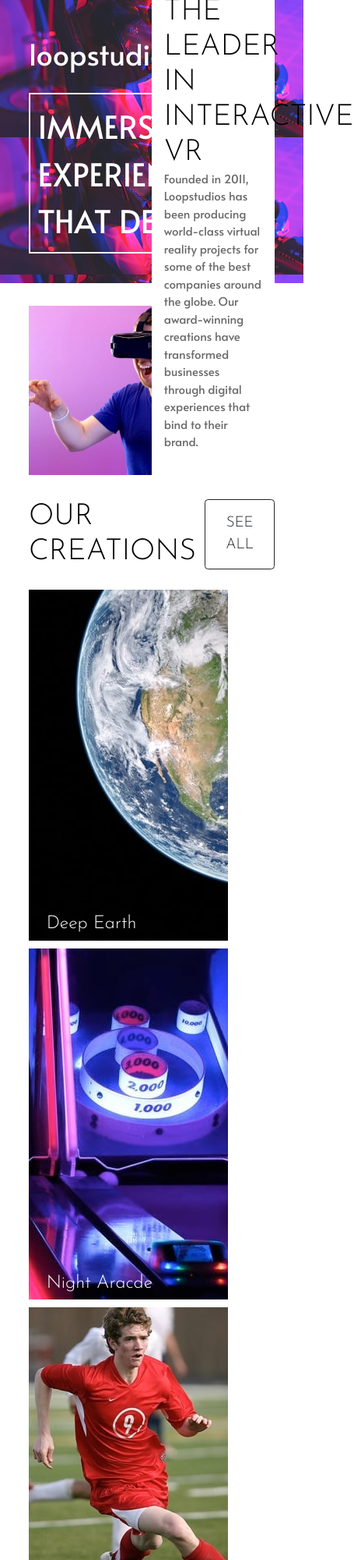
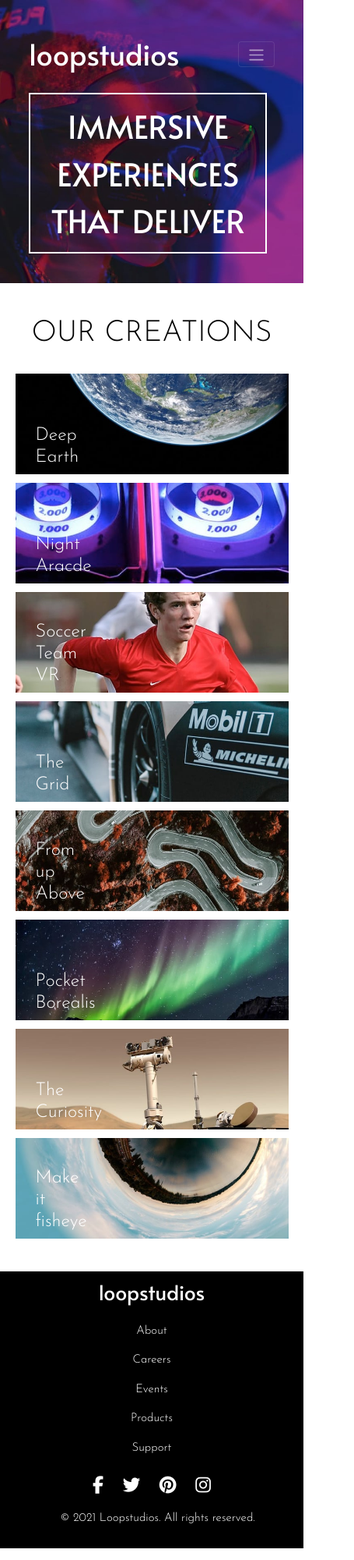
Before and after one commit to VJ4538/LoopStudios, a plain HTML site: page index.html in a window 390 px wide. Shown: the top 2000 px of the page at 78% size, 455 px wide, since content can reach past the window. Drawn offline with nearby package versions, Linux system fonts and the light colour scheme.

Commit message:
Responsive layout added tablet and mobile

```diff
--- a/assets/styles/styles.css
+++ b/assets/styles/styles.css
@@ -24,7 +24,6 @@ section{
 .colored-section{
     color:hsl(0, 0%, 100%);
     font-family: 'Alata', sans-serif;
-
 }
 
 /*Color adn text*/
@@ -45,17 +44,21 @@ section{
 }
 .navbar-dark .navbar-nav .nav-link {
     color:white;
+    padding-left:0;
 }
 /*header*/
 #header{
     background-image:url(/assets/images/desktop/image-hero.jpg);
-    background-size: 100%;
+    background-size: cover;
 }
 
 /*navbar*/
 .navbar-brand{
     font-size:2.5rem;
     cursor:default;
+}
+.navbar-nav{
+    flex-direction: row;
 }
 #header .navbar-dark .navbar-nav .nav-link {
     color:white;
@@ -126,7 +129,11 @@ section{
 }
 
 /*Content end*/
-
+/*Mobile content*/
+#mobileContent{
+    display:none;
+}
+/*Mobile content end*/
 /*Footer*/
 #footer{
     background-color:black;
@@ -135,9 +142,7 @@ section{
     margin-right:10px;
     text-align: left;
 }
-.align{
-    padding-left:0.5rem;
-}
+
 .logo{
     display:flex;
 }
@@ -151,7 +156,98 @@ section{
 
 }
 
-.rights{
+.rights p{
     display:inline-block;
     margin:1rem;
 }
+
+
+/*Tablet size*/
+@media only screen and (max-width: 768px)and (min-width: 426px) {
+    /*Container*/
+    .container-fluid{
+        padding:3% 3%;
+    }
+    /*Header*/
+    /*Mobile content*/
+    #mobileContent{
+        display: none;
+    }
+    .title-h1{
+        font-size:2rem;
+    }
+    .img-container{
+        flex-direction: column;
+    }
+    .text-box{
+        order:-1;
+        position: relative;
+        width:100%;
+        text-align: center;
+    }
+
+    .creation{
+        margin-top:7%;
+    }
+
+    .s-icons .fab {
+        font-size:1.5rem;
+    }
+}
+
+/*Mobile*/
+@media only screen and (max-width: 425px) {
+
+    /*Content section*/
+    #content{
+        display:none;
+    }
+    #mobileContent{
+        display:unset;
+    }
+
+    /*Header*/
+    #header{
+        background-image: url(/assets/images/mobile/image-hero.jpg);
+    }
+    .title-box{
+        text-align: center;
+    }
+    .navbar-nav{
+        flex-direction: column;
+        text-align: center;
+    }
+    /*Content*/
+    .box-text{
+        width:20%;
+    }
+    .title-h1{
+        text-align: center;
+    }
+    /*Footer*/
+    .footer-section{
+        text-align:center !important;
+    }
+    .footer-nav ul{
+        flex-direction: column;
+        margin:0 auto;
+    }
+    .footer-nav ul li a{
+        text-align: center !important;
+        margin-right:0 !important;
+    }
+    .logo{
+        order:3;
+    }
+    .rights{
+        text-align:center !important;
+        order:4;
+    }
+    .s-icons{
+        margin:0 auto!important;
+    }
+    .s-icons .fab {
+        font-size:1.5rem;
+    }
+
+}
--- a/index.html
+++ b/index.html
@@ -122,14 +122,63 @@
         </div>
     </div>
   </section>
+  <section id="mobileContent">
+    <div class="container-fluid">
+      <h1 class="title-h1"> Our creations</h1>
+
+      <div class="box-section row">
+        <div class="box col-sm-12">
+              <img class="creation-img img-fluid" src="assets/images/mobile/image-deep-earth.jpg" alt="Deep Earth img">
+              <h2 class="box-text">Deep Earth</h2>
+        </div>
+
+        <div class="box col-sm-12">
+          <img class="creation-img img-fluid" src="assets/images/mobile/image-night-arcade.jpg" alt="Night Aracde img">
+          <h2 class="box-text">Night Aracde</h2>
+        </div>
+
+        <div class="box col-sm-12">
+          <img class="creation-img img-fluid" src="assets/images/mobile/image-soccer-team.jpg" alt="Soccer Team VR">
+          <h2 class="box-text">Soccer Team VR</h2>
+        </div>
+
+        <div class="box col-sm-12">
+          <img class="creation-img img-fluid" src="assets/images/mobile/image-grid.jpg" alt="The Grid img">
+          <h2 class="box-text">The Grid</h2>
+        </div>
+
+          <div class="box col-sm-12">
+                <img class="creation-img img-fluid" src="assets/images/mobile/image-from-above.jpg" alt="From up Above img">
+                <h2 class="box-text">From up Above</h2>
+          </div>
+
+          <div class="box col-sm-12">
+            <img class="creation-img img-fluid" src="assets/images/mobile/image-pocket-borealis.jpg" alt="Pocket Borealis img">
+            <h2 class="box-text">Pocket Borealis</h2>
+          </div>
+
+          <div class="box col-sm-12">
+            <img class="creation-img img-fluid" src="assets/images/mobile/image-curiosity.jpg" alt="The Curiosity img">
+            <h2 class="box-text">The Curiosity</h2>
+          </div>
+
+          <div class="box col-sm-12 ">
+            <img class="creation-img img-fluid" src="assets/images/mobile/image-fisheye.jpg" alt="Make it fisheye img">
+            <h2 class="box-text">Make it fisheye</h2>
+          </div>
+
+        </div>
+
+    </div>
+  </section>
   <section id="footer">
 
-      <div class="row">
-        <div class="col-lg-6 ">
-          <h1 class="text-white alata align">loopstudios</h1>
+      <div class="row footer-section">
+        <div class="col-lg-6 col-md-6 col-sm-12">
+          <h1 class="text-white alata">loopstudios</h1>
         </div>
 
-        <div class="logo col-lg-6">
+        <div class="logo col-lg-6 col-md-6 col-sm-12">
           <div class="s-icons ms-auto ">
             <i class="fab fa-facebook-f"></i>
             <i class="fab fa-twitter"></i>
@@ -138,7 +187,7 @@
           </div>
         </div>
 
-        <div class="col-lg-6">
+        <div class="col-lg-6 col-md-7 col-sm-12 footer-nav">
         <nav class="navbar navbar-expand-xl navbar-dark bg-transparent">
         <ul class="navbar-nav">
           <li class="nav-item">
@@ -159,8 +208,8 @@
         </ul>
       </nav>
       </div>
-      <div class="col-lg-6 text-end">
-        <p class="text-white rights me-auto">© 2021 Loopstudios. All rights reserved.</p>
+      <div class="col-lg-6 col-md-5 col-sm-12 text-end rights">
+        <p class="text-white me-auto">© 2021 Loopstudios. All rights reserved.</p>
       </div>
     </div>
   </section>
```
